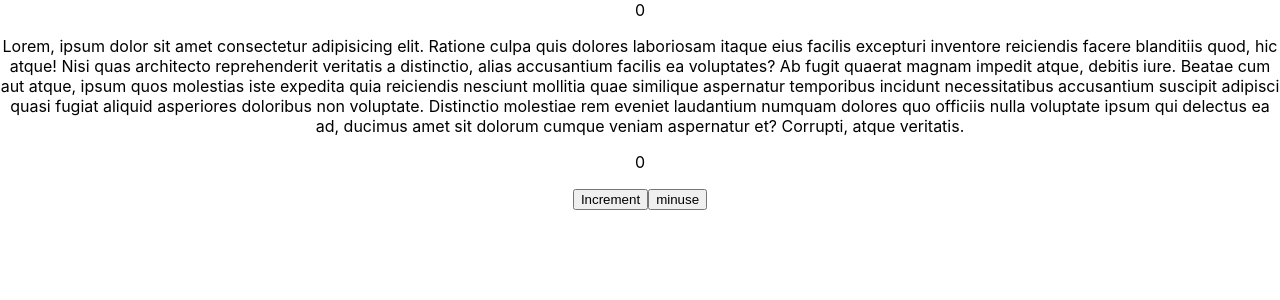
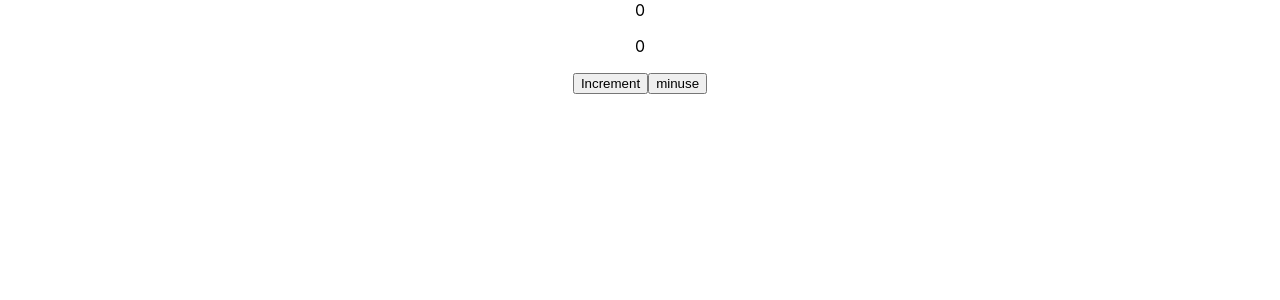
Before and after one commit to FahadMridha/counter_app, a React (Create React App) app: page / in a window 1280 px wide. Shown: the top 300 px of the page. Built offline with nearby package versions, Linux system fonts and the light colour scheme.

Commit message:
counter  description added

```diff
--- a/src/component/Child.js
+++ b/src/component/Child.js
@@ -14,20 +14,6 @@ const Child = () => {
 
   return (
     <div className="text-center">
-      <p>
-        Lorem, ipsum dolor sit amet consectetur adipisicing elit. Ratione culpa
-        quis dolores laboriosam itaque eius facilis excepturi inventore
-        reiciendis facere blanditiis quod, hic atque! Nisi quas architecto
-        reprehenderit veritatis a distinctio, alias accusantium facilis ea
-        voluptates? Ab fugit quaerat magnam impedit atque, debitis iure. Beatae
-        cum aut atque, ipsum quos molestias iste expedita quia reiciendis
-        nesciunt mollitia quae similique aspernatur temporibus incidunt
-        necessitatibus accusantium suscipit adipisci quasi fugiat aliquid
-        asperiores doloribus non voluptate. Distinctio molestiae rem eveniet
-        laudantium numquam dolores quo officiis nulla voluptate ipsum qui
-        delectus ea ad, ducimus amet sit dolorum cumque veniam aspernatur et?
-        Corrupti, atque veritatis.
-      </p>
       <p>{state}</p>
       <button
         onClick={() => dispatch({ type: "INCREMENT", payload: { count: 5 } })}
```
